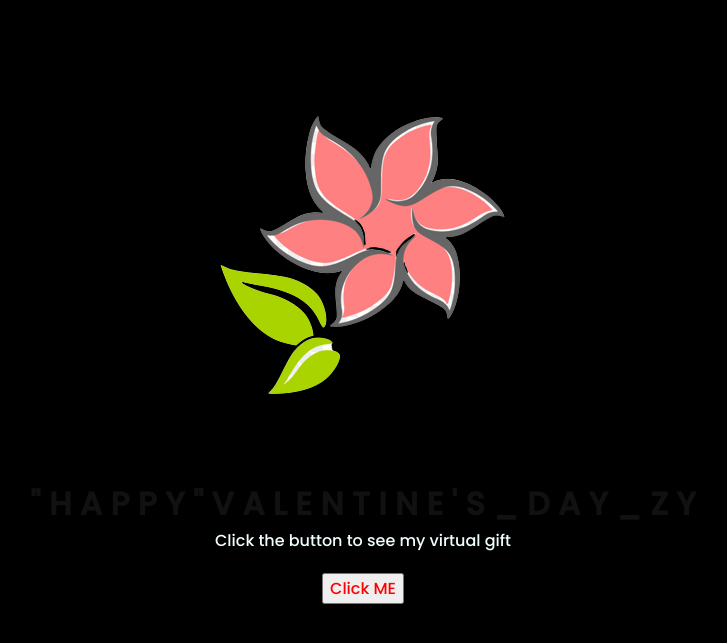
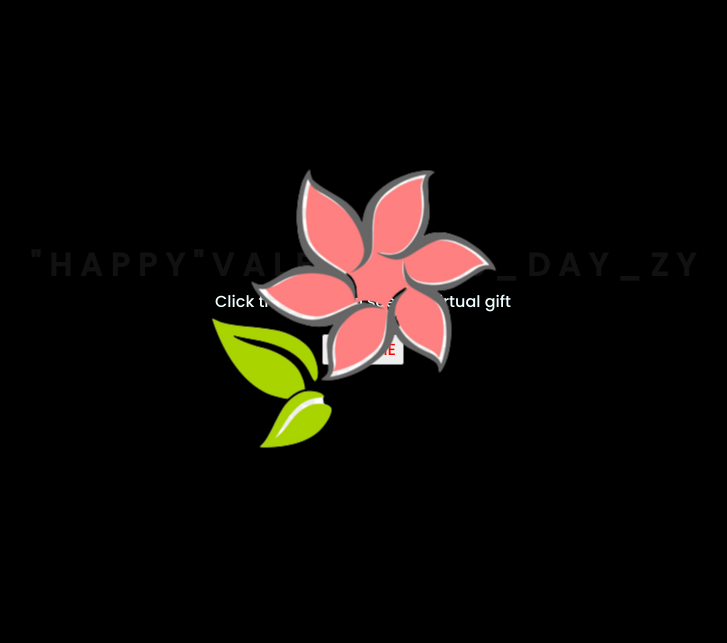
Before and after one commit to lhenard88/flower, a plain HTML site: page index.html in a window 1280 px wide. Shown: the part 105-748 px from the top of the page, without its empty margins (285-1012 px from the left). Drawn offline with Linux system fonts and the light colour scheme.

Commit message:
style.css

```diff
--- a/style.css
+++ b/style.css
@@ -2,6 +2,14 @@
 *{
     font-family: 'Poppins',cursive;
 }
+
+img {
+    position: absolute;
+    top: 50%;
+    left: 50%;
+    transform: translate(-50%, -50%);
+}
+
 body{
     color: azure;
     width: 100%;
```
